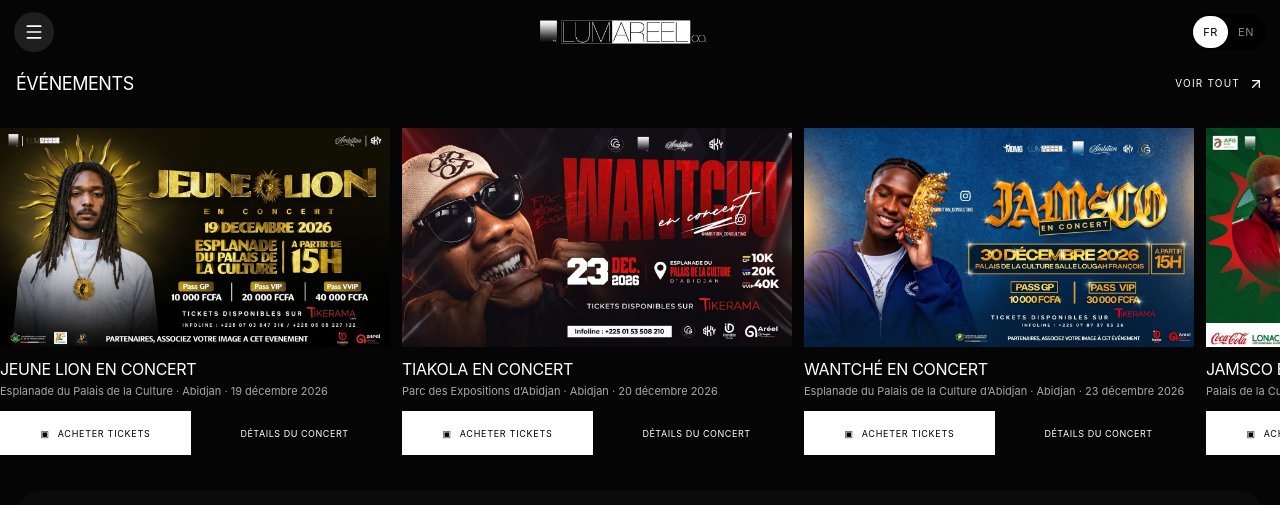
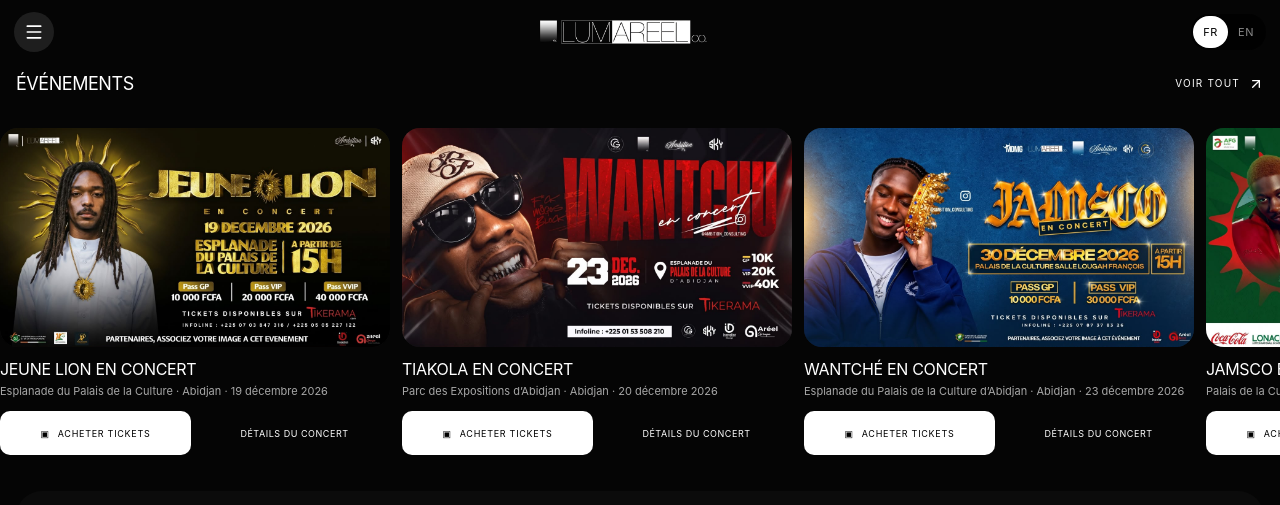
Before and after one commit to bienaodylan/LUMAREEL-, a React (Vite) app: page / in a window 1280 px wide. Shown: the top 505 px of the page. Built offline with nearby package versions, Linux system fonts and the light colour scheme; no server answers.

Commit message:
Round upcoming event cards to match homepage quick access

```diff
--- a/src/components/HomeFeed.tsx
+++ b/src/components/HomeFeed.tsx
@@ -114,7 +114,7 @@ export const HomeFeed: React.FC = () => {
                   ref={(element) => { cardRefs.current[index] = element; }}
                   className="home-event-card w-[78vw] max-w-[390px] shrink-0 snap-start bg-transparent text-left sm:w-[42vw] lg:w-[30vw]"
                 >
-                  <button type="button" onClick={() => handleViewDetails(event)} className="group block w-full overflow-hidden bg-[#111] text-left" aria-label={`${event.artist} — ${isEn ? 'Event details' : 'Détails du concert'}`}>
+                  <button type="button" onClick={() => handleViewDetails(event)} className="home-event-media group block w-full overflow-hidden rounded-[18px] bg-[#111] text-left" aria-label={`${event.artist} — ${isEn ? 'Event details' : 'Détails du concert'}`}>
                     <div className="relative aspect-[16/9] w-full overflow-hidden bg-[#111]">
                       <img src={event.officialPoster || event.bannerImage} alt={event.title || event.artist} referrerPolicy="no-referrer" className="absolute inset-0 h-full w-full object-cover transition-transform duration-500 group-hover:scale-[1.02]" />
                     </div>
@@ -123,10 +123,10 @@ export const HomeFeed: React.FC = () => {
                     <h3 className="truncate text-base font-agrandir-extrabold uppercase leading-tight tracking-[-0.02em] text-white sm:text-xl">{event.artist} EN CONCERT</h3>
                     <p className="mt-1 truncate text-[11px] font-agrandir-semibold text-white/65 sm:text-xs">{event.venue}{event.city ? ` · ${event.city}` : ''} · {formatEventDate(event.date)}</p>
                     <div className="mt-3 grid grid-cols-2 gap-2">
-                      <button type="button" onClick={() => handleBuyTickets(event)} className="inline-flex min-h-11 items-center justify-center gap-2 bg-white px-2 text-[9px] font-agrandir-extrabold uppercase tracking-[0.08em] text-black transition-colors hover:bg-white/85 sm:text-[10px]">
+                      <button type="button" onClick={() => handleBuyTickets(event)} className="home-event-action inline-flex min-h-11 items-center justify-center gap-2 rounded-[10px] bg-white px-2 text-[9px] font-agrandir-extrabold uppercase tracking-[0.08em] text-black transition-colors hover:bg-white/85 sm:text-[10px]">
                         <span aria-hidden="true">▣</span> {isEn ? 'Buy tickets' : 'Acheter tickets'}
                       </button>
-                      <button type="button" onClick={() => handleViewDetails(event)} className="inline-flex min-h-11 items-center justify-center border border-white/35 px-2 text-[9px] font-agrandir-extrabold uppercase tracking-[0.06em] text-white transition-colors hover:bg-white hover:text-black sm:text-[10px]">
+                      <button type="button" onClick={() => handleViewDetails(event)} className="home-event-action inline-flex min-h-11 items-center justify-center rounded-[10px] border border-white/35 px-2 text-[9px] font-agrandir-extrabold uppercase tracking-[0.06em] text-white transition-colors hover:bg-white hover:text-black sm:text-[10px]">
                         {isEn ? 'Concert details' : 'Détails du concert'}
                       </button>
                     </div>
```
